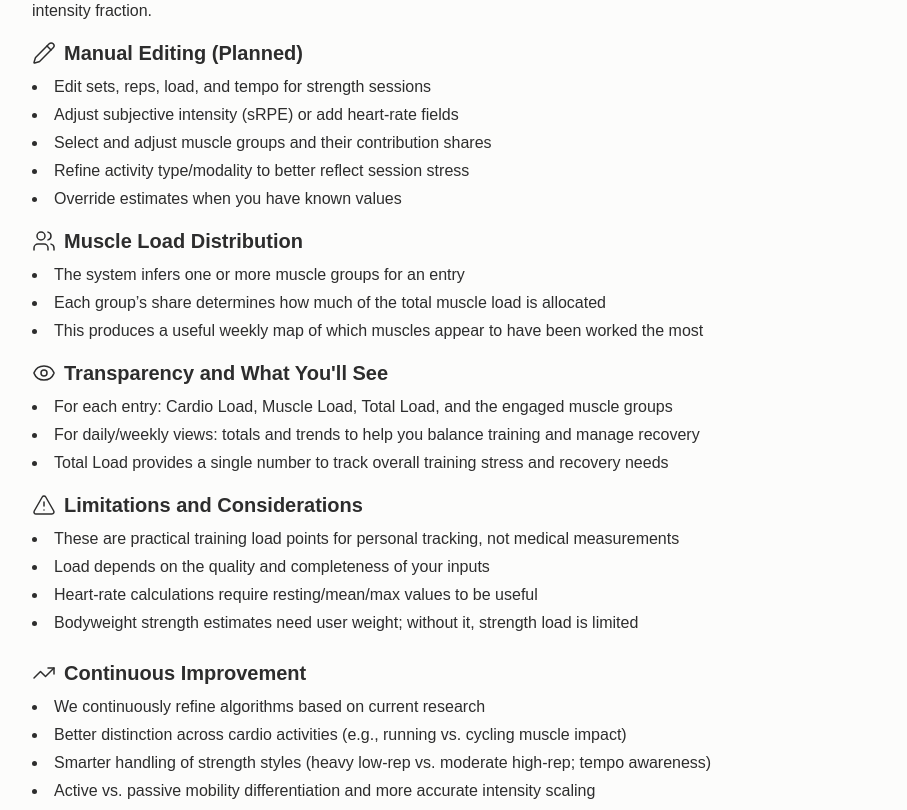
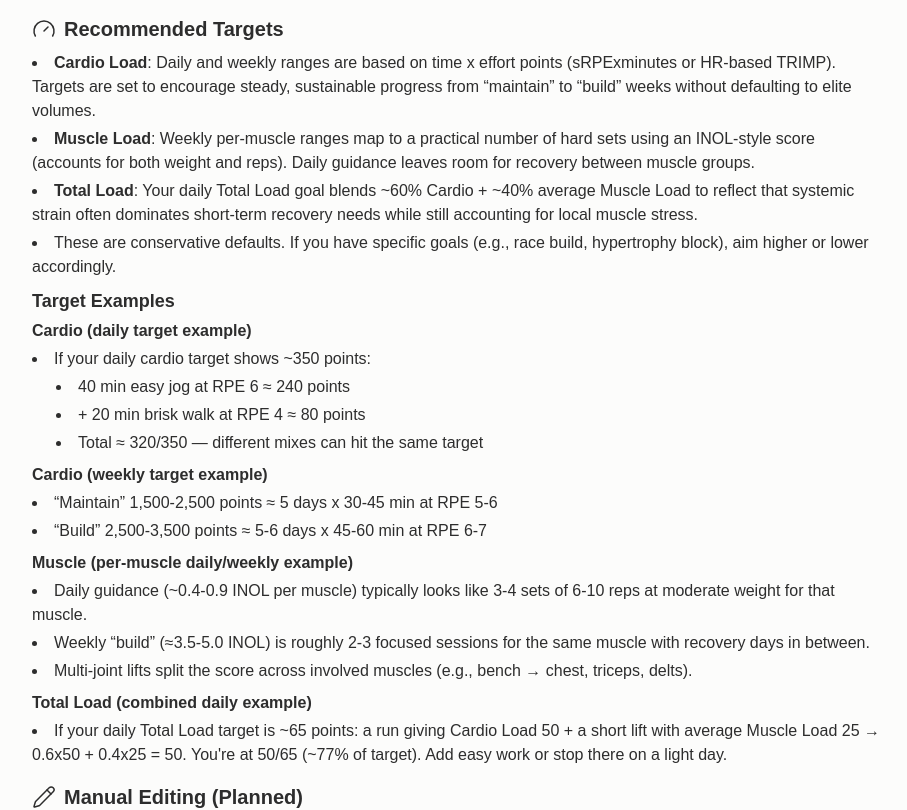
Before and after one commit to AnfoldApp/anfoldapp.github.io, a Next.js app: page /exercise in a window 1280 px wide. Shown: the part 2340-3150 px from the top of the page, without its empty margins (184-1091 px from the left). Built offline with nearby package versions, Linux system fonts and the light colour scheme; a web font is replaced by a local one.

Commit message:
updated exercise

```diff
--- a/src/app/exercise/page.tsx
+++ b/src/app/exercise/page.tsx
@@ -103,15 +103,12 @@ export default function Exercise() {
               Returns Cardio, Muscle, and Total Load and aggregates over time
             </li>
           </ul>
-          <p>You’ll see results immediately after saving your entry.</p>
         </div>
 
         <div className="mb-4">
           <div className="flex items-center gap-2 mb-2">
             <Calculator strokeWidth={1.5} className="w-6 h-6 text-green-main" />
-            <h5 className="text-xl font-semibold">
-              Calculation Methods (At a Glance)
-            </h5>
+            <h5 className="text-xl font-semibold">Calculation Methods</h5>
           </div>
 
           <h6 className="text-lg font-semibold mb-1">
@@ -125,7 +122,7 @@ export default function Exercise() {
             <li>
               Accepts two paths for intensity:
               <ul className="list-disc list-inside ml-6 space-y-1 mt-1">
-                <li>With load: estimates %1RM from load × reps</li>
+                <li>With load: estimates %1RM from load x reps</li>
                 <li>Without load/bodyweight: estimates %1RM from reps alone</li>
               </ul>
             </li>
@@ -237,6 +234,93 @@ export default function Exercise() {
             determine intensity. Otherwise, sRPE is mapped to an intensity
             fraction.
           </p>
+        </div>
+
+        <div className="mb-4">
+          <div className="flex items-center gap-2 mb-2">
+            <Gauge strokeWidth={1.5} className="w-6 h-6 text-green-main" />
+            <h5 className="text-xl font-semibold">Recommended Targets</h5>
+          </div>
+          <ul className="list-disc list-inside space-y-1 mb-2">
+            <li>
+              <strong>Cardio Load</strong>: Daily and weekly ranges are based on
+              time x effort points (sRPExminutes or HR-based TRIMP). Targets are
+              set to encourage steady, sustainable progress from “maintain” to
+              “build” weeks without defaulting to elite volumes.
+            </li>
+            <li>
+              <strong>Muscle Load</strong>: Weekly per-muscle ranges map to a
+              practical number of hard sets using an INOL-style score (accounts
+              for both weight and reps). Daily guidance leaves room for recovery
+              between muscle groups.
+            </li>
+            <li>
+              <strong>Total Load</strong>: Your daily Total Load goal blends
+              ~60% Cardio + ~40% average Muscle Load to reflect that systemic
+              strain often dominates short-term recovery needs while still
+              accounting for local muscle stress.
+            </li>
+            <li>
+              These are conservative defaults. If you have specific goals (e.g.,
+              race build, hypertrophy block), aim higher or lower accordingly.
+            </li>
+          </ul>
+
+          <h6 className="text-lg font-semibold mb-1">Target Examples</h6>
+
+          <p className="mb-1">
+            <strong>Cardio (daily target example)</strong>
+          </p>
+          <ul className="list-disc list-inside space-y-1 mb-2">
+            <li>If your daily cardio target shows ~350 points:</li>
+            <li className="ml-6">40 min easy jog at RPE 6 ≈ 240 points</li>
+            <li className="ml-6">+ 20 min brisk walk at RPE 4 ≈ 80 points</li>
+            <li className="ml-6">
+              Total ≈ 320/350 — different mixes can hit the same target
+            </li>
+          </ul>
+
+          <p className="mb-1">
+            <strong>Cardio (weekly target example)</strong>
+          </p>
+          <ul className="list-disc list-inside space-y-1 mb-2">
+            <li>
+              “Maintain” 1,500-2,500 points ≈ 5 days x 30-45 min at RPE 5-6
+            </li>
+            <li>
+              “Build” 2,500-3,500 points ≈ 5-6 days x 45-60 min at RPE 6-7
+            </li>
+          </ul>
+
+          <p className="mb-1">
+            <strong>Muscle (per-muscle daily/weekly example)</strong>
+          </p>
+          <ul className="list-disc list-inside space-y-1 mb-2">
+            <li>
+              Daily guidance (~0.4-0.9 INOL per muscle) typically looks like 3-4
+              sets of 6-10 reps at moderate weight for that muscle.
+            </li>
+            <li>
+              Weekly “build” (≈3.5-5.0 INOL) is roughly 2-3 focused sessions for
+              the same muscle with recovery days in between.
+            </li>
+            <li>
+              Multi-joint lifts split the score across involved muscles (e.g.,
+              bench → chest, triceps, delts).
+            </li>
+          </ul>
+
+          <p className="mb-1">
+            <strong>Total Load (combined daily example)</strong>
+          </p>
+          <ul className="list-disc list-inside space-y-1">
+            <li>
+              If your daily Total Load target is ~65 points: a run giving Cardio
+              Load 50 + a short lift with average Muscle Load 25 → 0.6x50 +
+              0.4x25 = 50. You&apos;re at 50/65 (~77% of target). Add easy work
+              or stop there on a light day.
+            </li>
+          </ul>
         </div>
 
         <div className="mb-4">
```
